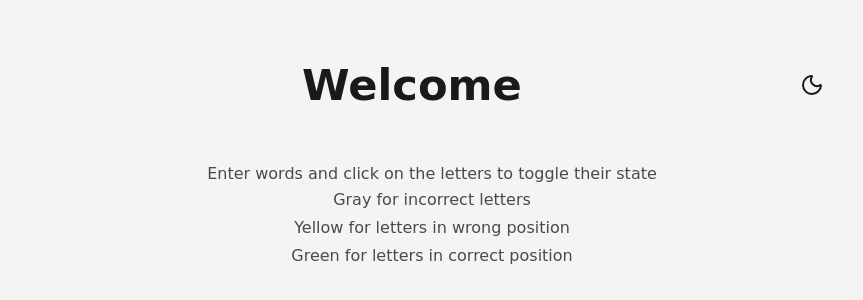
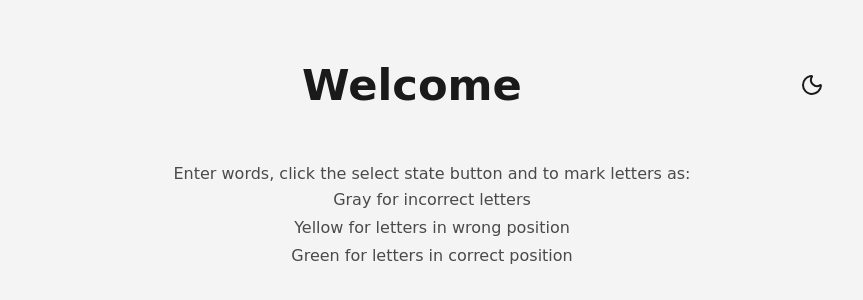
Before and after one commit to volturine/wordle-aid, a SvelteKit app in the folder frontend/: page / in a window 1280 px wide. Shown: the top 300 px of the page, without its empty margins (208-1071 px from the left). Built offline with nearby package versions, Linux system fonts and the light colour scheme.

Commit message:
Update frontend/src/routes/+page.svelte

```diff
--- a/frontend/src/routes/+page.svelte
+++ b/frontend/src/routes/+page.svelte
@@ -179,7 +179,7 @@
 			<div><ThemeSwitch /></div>
 		</header>
 		<p class="instructions">
-			Enter words and click on the letters to toggle their state
+			Enter words, click the select state button and to mark letters as:
 			<span class="example">Gray for incorrect letters</span>
 			<span class="example">Yellow for letters in wrong position</span>
 			<span class="example">Green for letters in correct position</span>
```
